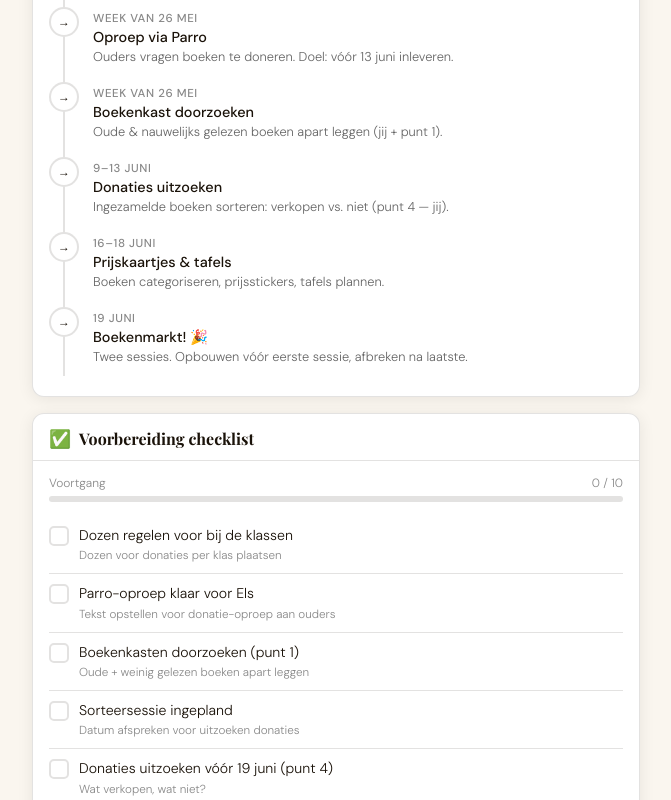
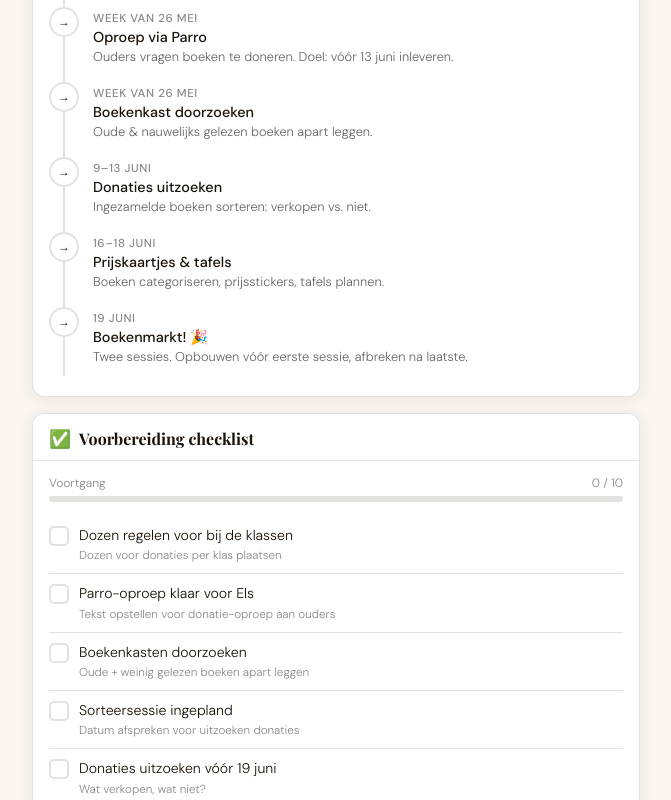
Before and after one commit to caseykoster/boekenmarkt, a React (Vite) app: page / in a window 1280 px wide. Shown: the part 300-1100 px from the top of the page, without its empty margins (304-975 px from the left). Built offline with nearby package versions, Linux system fonts and the light colour scheme.

Commit message:
Remove punt references from timeline descriptions

```diff
--- a/src/pages/PrepPage.jsx
+++ b/src/pages/PrepPage.jsx
@@ -4,8 +4,8 @@ import { Card, CardHeader, CardBody, ChecklistItem, TimelineItem } from '../comp
 const TIMELINE_ITEMS = [
   { date: 'Week van 26 mei', title: 'Lege dozen bij klassen', desc: 'Dozen neerzetten per klas voor donaties van ouders.', startDate: '2026-05-26', endDate: '2026-05-30' },
   { date: 'Week van 26 mei', title: 'Oproep via Parro', desc: 'Ouders vragen boeken te doneren. Doel: vóór 13 juni inleveren.', startDate: '2026-05-26', endDate: '2026-05-30' },
-  { date: 'Week van 26 mei', title: 'Boekenkast doorzoeken', desc: 'Oude & nauwelijks gelezen boeken apart leggen (jij + punt 1).', startDate: '2026-05-26', endDate: '2026-05-30' },
-  { date: '9–13 juni', title: 'Donaties uitzoeken', desc: 'Ingezamelde boeken sorteren: verkopen vs. niet (punt 4 — jij).', startDate: '2026-06-09', endDate: '2026-06-13' },
+  { date: 'Week van 26 mei', title: 'Boekenkast doorzoeken', desc: 'Oude & nauwelijks gelezen boeken apart leggen.', startDate: '2026-05-26', endDate: '2026-05-30' },
+  { date: '9–13 juni', title: 'Donaties uitzoeken', desc: 'Ingezamelde boeken sorteren: verkopen vs. niet.', startDate: '2026-06-09', endDate: '2026-06-13' },
   { date: '16–18 juni', title: 'Prijskaartjes & tafels', desc: 'Boeken categoriseren, prijsstickers, tafels plannen.', startDate: '2026-06-16', endDate: '2026-06-18' },
   { date: '19 juni', title: 'Boekenmarkt! 🎉', desc: 'Twee sessies. Opbouwen vóór eerste sessie, afbreken na laatste.', startDate: '2026-06-19', endDate: '2026-06-19' },
 ];
@@ -23,9 +23,9 @@ function getTlStatus(startDate, endDate) {
 const CHECKLIST_ITEMS = [
   { text: 'Dozen regelen voor bij de klassen', meta: 'Dozen voor donaties per klas plaatsen' },
   { text: 'Parro-oproep klaar voor Els', meta: 'Tekst opstellen voor donatie-oproep aan ouders' },
-  { text: 'Boekenkasten doorzoeken (punt 1)', meta: 'Oude + weinig gelezen boeken apart leggen' },
+  { text: 'Boekenkasten doorzoeken', meta: 'Oude + weinig gelezen boeken apart leggen' },
   { text: 'Sorteersessie ingepland', meta: 'Datum afspreken voor uitzoeken donaties' },
-  { text: 'Donaties uitzoeken vóór 19 juni (punt 4)', meta: 'Wat verkopen, wat niet?' },
+  { text: 'Donaties uitzoeken vóór 19 juni', meta: 'Wat verkopen, wat niet?' },
   { text: 'Prijslijst afgesproken met organisatie', meta: 'Zie Prijzen-tab voor suggesties' },
   { text: 'Tafels & ruimte geregeld', meta: 'Hoeveel tafels, welke plek op school?' },
   { text: 'Wisselgeld geregeld', meta: 'Genoeg kleingeld voor twee sessies' },
```
